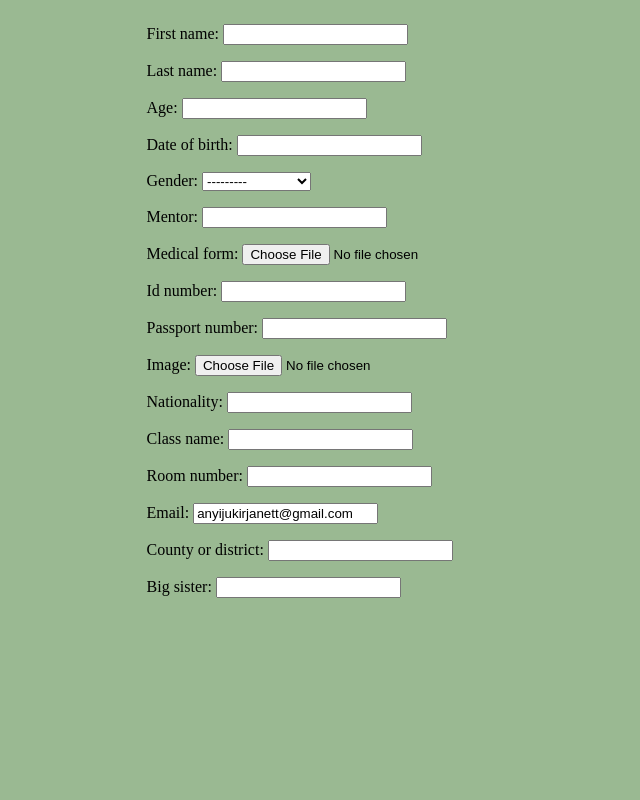
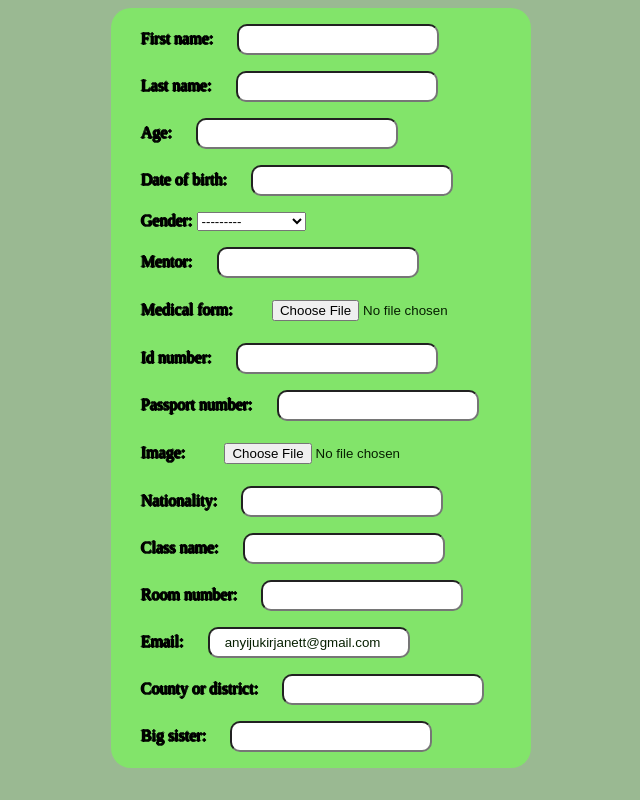
Before and after one commit to Anyijukire/school-system, a Django app: page /students/regester/ in a window 1280 px wide. Shown: the whole page, without its empty margins (319-959 px from the left). Run offline with Django 3.2, Linux system fonts and the light colour scheme.

Commit message:
Update register_student.html

```diff
--- a/Schoolsystems/students/templates/register_student.html
+++ b/Schoolsystems/students/templates/register_student.html
@@ -22,6 +22,20 @@
         align-items: center;
         justify-content: center;
     }
+    form{
+        background-color: rgb(130, 228, 106);
+        border-radius: 20px;
+
+        text-shadow: -1px 0 black, 0 1px black, 1px 0 black, 0 -1px black;
+        padding-left: 30px;
+    }
+    input{
+        padding: 6px;
+        padding-left: 15px;
+        margin-left: 20px;
+        color: rgb(6, 31, 0);
+        border-radius: 10px;
+    }
 </style>
 </body>
 </html>
```
